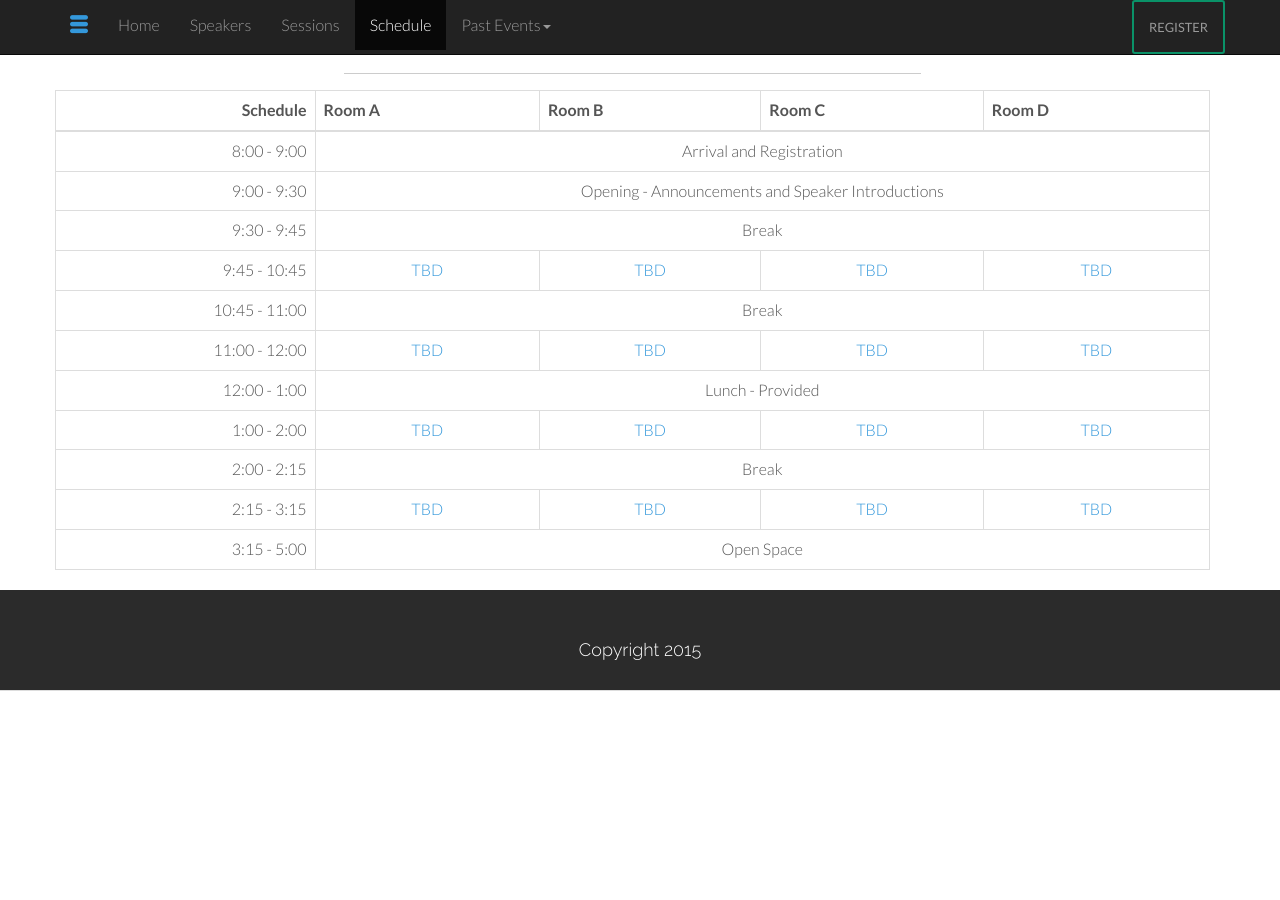
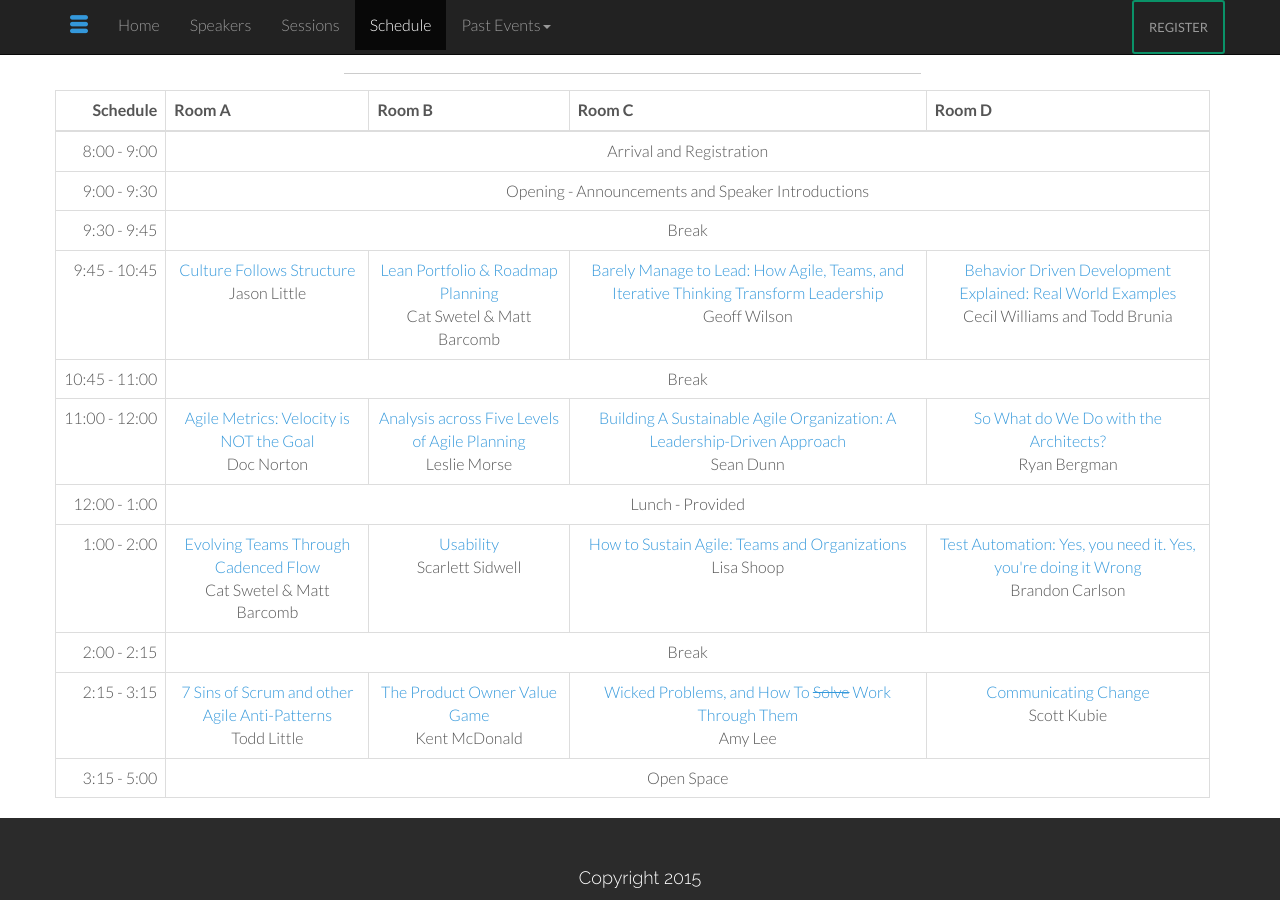
Before and after one commit to agileiowa/dsmagile-web, a Jekyll site: the page built from index.html, in a window 1280 px wide and 900 px high, scrolled down 9200 px. Built offline with Jekyll 4.4.1, drawn with Linux system fonts in a browser that asks for light colours; before the commit the page ends 9891 px from its top, so only the background shows below that.

Commit message:
add draft scheduled

```diff
--- a/_data/2015/09/schedule.yml
+++ b/_data/2015/09/schedule.yml
@@ -9,40 +9,71 @@
 
 - time: 9:45 - 10:45
   sessions:
-      - title: TBD
-      - title: TBD
-      - title: TBD
-      - title: TBD
+      - title: Culture Follows Structure
+        id: culture-structure
+        name: Jason Little
+      - title: Lean Portfolio & Roadmap Planning
+        id: lean
+        name: Cat Swetel & Matt Barcomb
+      - title: "Barely Manage to Lead: How Agile, Teams, and Iterative Thinking Transform Leadership"
+        id: barely
+        name: Geoff Wilson
+      - title: "Behavior Driven Development Explained: Real World Examples"
+        id: bdd
+        name: Cecil Williams and Todd Brunia
 
 - time: 10:45 - 11:00
   break: Break
 
 - time: 11:00 - 12:00
   sessions:
-      - title: TBD
-      - title: TBD
-      - title: TBD
-      - title: TBD
+      - title: "Agile Metrics:
+Velocity is NOT the Goal"
+        id: velocity
+        name: Doc Norton
+      - title: Analysis across Five Levels of Agile Planning
+        id: five-levels
+        name: Leslie Morse
+      - title: "Building A Sustainable Agile Organization: A Leadership-Driven Approach"
+        id: leadership-driven
+        name: Sean Dunn
+      - title: "So What do We Do with the Architects?"
+        id: architects
+        name: Ryan Bergman
 
 - time: 12:00 - 1:00
   break: Lunch - Provided
 
 - time: 1:00 - 2:00
   sessions:
-      - title: TBD
-      - title: TBD
-      - title: TBD
-      - title: TBD
-
+      - title: "Evolving Teams Through Cadenced Flow"
+        id: flow
+        name: "Cat Swetel & Matt Barcomb"
+      - title: Usability
+        name: Scarlett Sidwell
+        id: usability
+      - title: "How to Sustain Agile: Teams and Organizations"
+        name: Lisa Shoop
+        id: sustain
+      - title: "Test Automation: Yes, you need it. Yes, you're doing it Wrong"
+        name: Brandon Carlson
+        id: koalas
 - time: 2:00 - 2:15
   break: Break
 
 - time: 2:15 - 3:15
   sessions:
-      - title: TBD
-      - title: TBD
-      - title: TBD
-      - title: TBD
-
+      - title: "7 Sins of Scrum and other Agile Anti-Patterns"
+        name: Todd Little
+        id:
+      - title: "The Product Owner Value Game"
+        name: Kent McDonald
+        id: kent
+      - title: "Wicked Problems, and How To <s>Solve</s> Work Through Them"
+        name: Amy Lee
+        id: wicked
+      - title: Communicating Change
+        name: Scott Kubie
+        id: change
 - time: 3:15 - 5:00
   break: Open Space
```
